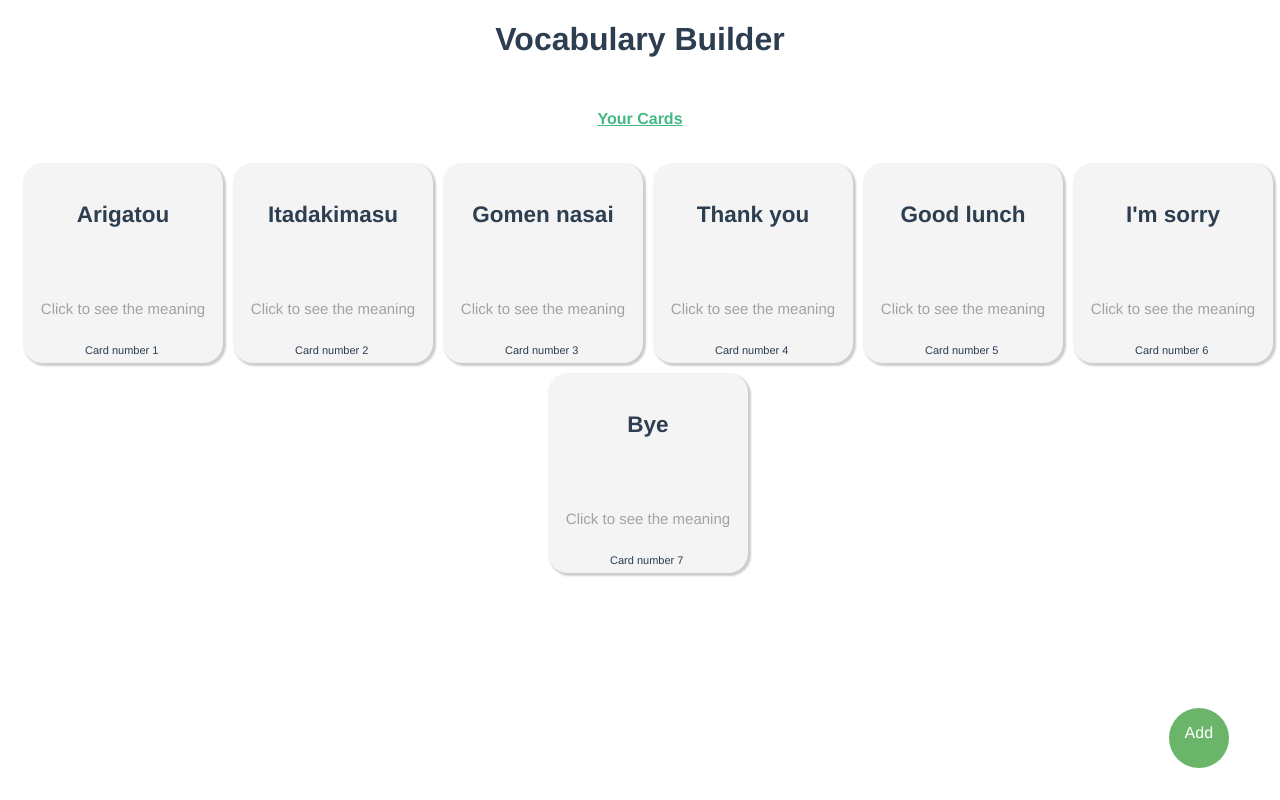
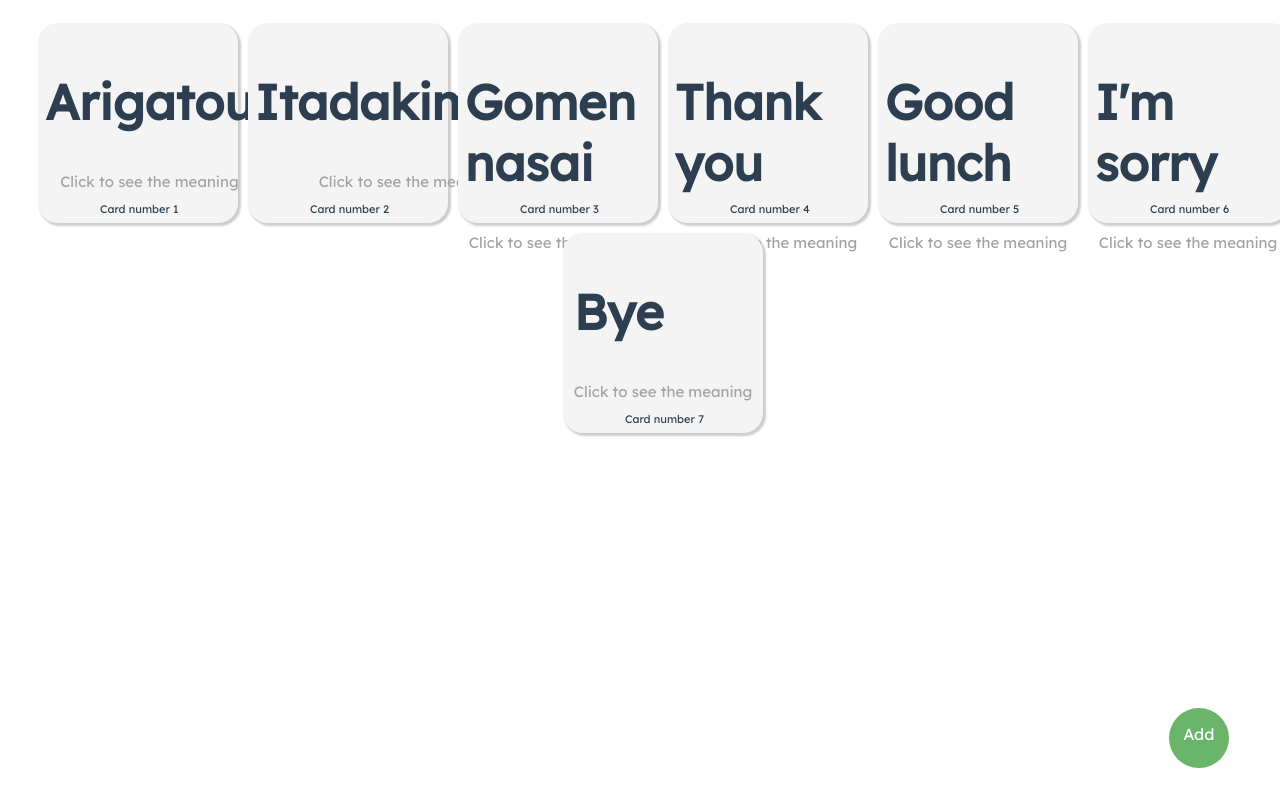
Before and after one commit to Carmenprz/Voc-builder, a Vue app: page / in a window 1280 px wide. Shown: the top 800 px of the page. Built offline with nearby package versions, Linux system fonts and the light colour scheme; data requests are answered from the project's data file.

Commit message:
style props app

```diff
--- a/src/App.vue
+++ b/src/App.vue
@@ -1,20 +1,20 @@
 <template>
   <div id="app">
-    <h1>Vocabulary Builder</h1>
-    <div id="nav">
-      <router-link to="/">Your Cards</router-link>
-    </div>
     <router-view />
   </div>
 </template>
 
 <style>
+@import url('https://fonts.googleapis.com/css2?family=Lexend+Deca&display=swap');
+
 #app {
-  font-family: Avenir, Helvetica, Arial, sans-serif;
+  font-family: 'Lexend Deca', Helvetica, Arial, sans-serif;
   -webkit-font-smoothing: antialiased;
   -moz-osx-font-smoothing: grayscale;
   text-align: center;
   color: #2c3e50;
+  padding: 10px;
+  padding-left: 15px;
 }
 
 #nav {
@@ -29,4 +29,22 @@
 #nav a.router-link-exact-active {
   color: #42b983;
 }
+
+h1 {
+    font-size: 49px;
+    font-style: normal;
+    font-weight: 600;
+    line-height: 61px;
+    letter-spacing: 0em;
+    text-align: left;
+}
+
+.logo {
+    font-size: 24px;
+    font-style: normal;
+    font-weight: 400;
+    line-height: 30px;
+    letter-spacing: 0em;
+    text-align: left;
+}
 </style>
```
